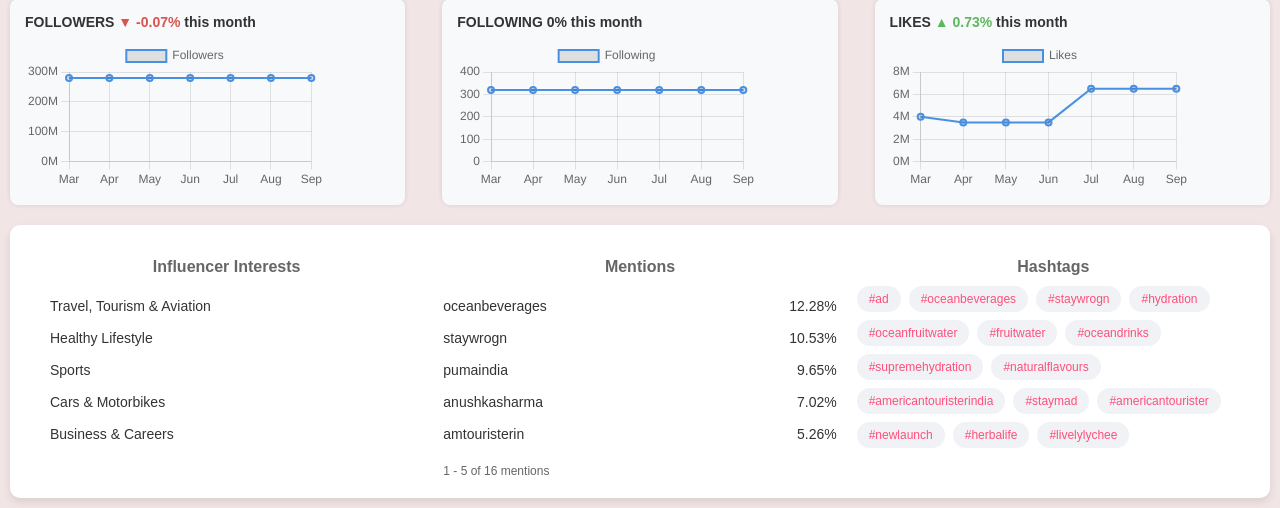
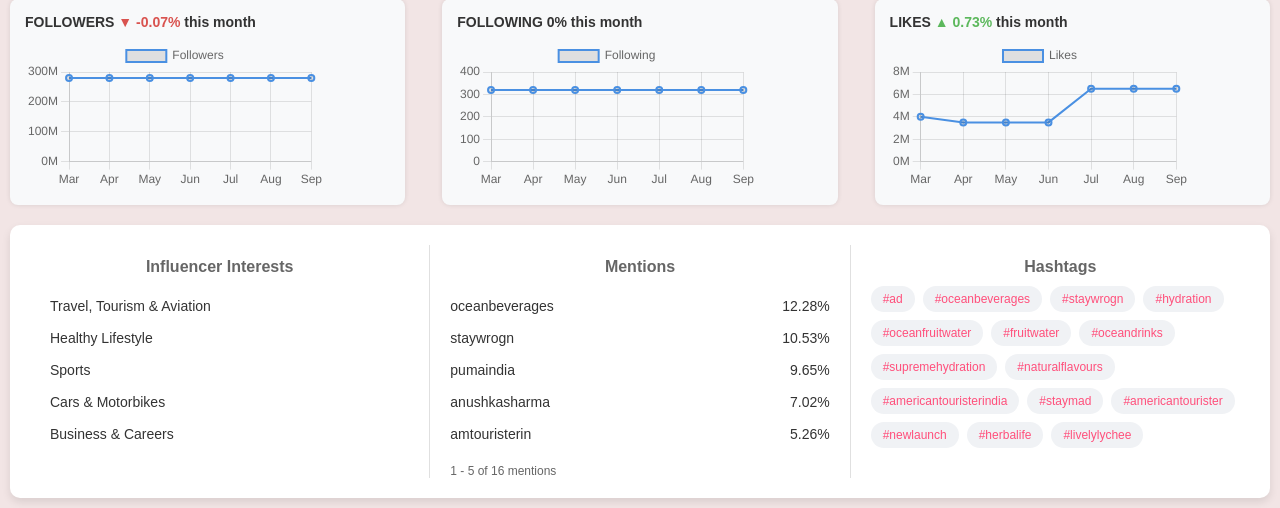
Before and after one commit to Ompalve62/INSTA-INSIGHTS-, a Django app: template scrapping/templates/influencerProfile.html in a window 1280 px wide. Shown: the part 929-1437 px from the top of the page. Run offline with Django 4.2, Linux system fonts and the light colour scheme; the template is opened without the code that fills it, so the values that code supplies are empty.

Commit message:
influencerprofileChartUpdate-sriram-commit

```diff
--- a/scrapping/templates/influencerProfile.css
+++ b/scrapping/templates/influencerProfile.css
@@ -357,6 +357,12 @@ hr{
     padding-left: 0;
 }
 
+.vertical-divider {
+    width: 1px;
+    background-color: #e0e0e0;
+}
+
+
 .interest .dashboard .interests ul{
     padding-left: 20px;
 }
--- a/scrapping/templates/influencerProfile.html
+++ b/scrapping/templates/influencerProfile.html
@@ -295,6 +295,7 @@ const likesChart = new Chart(likesChartCtx, {
                 <li>Business & Careers</li>
             </ul>
         </div>
+        <div class="vertical-divider"></div>
         <div class="section mentions">
             <h2>Mentions</h2>
             <ul>
@@ -306,6 +307,7 @@ const likesChart = new Chart(likesChartCtx, {
             </ul>
             <div class="pagination">1 - 5 of 16 mentions</div>
         </div>
+        <div class="vertical-divider"></div>
         <div class="section hashtags">
             <h2>Hashtags</h2>
             <div class="tags">
```
